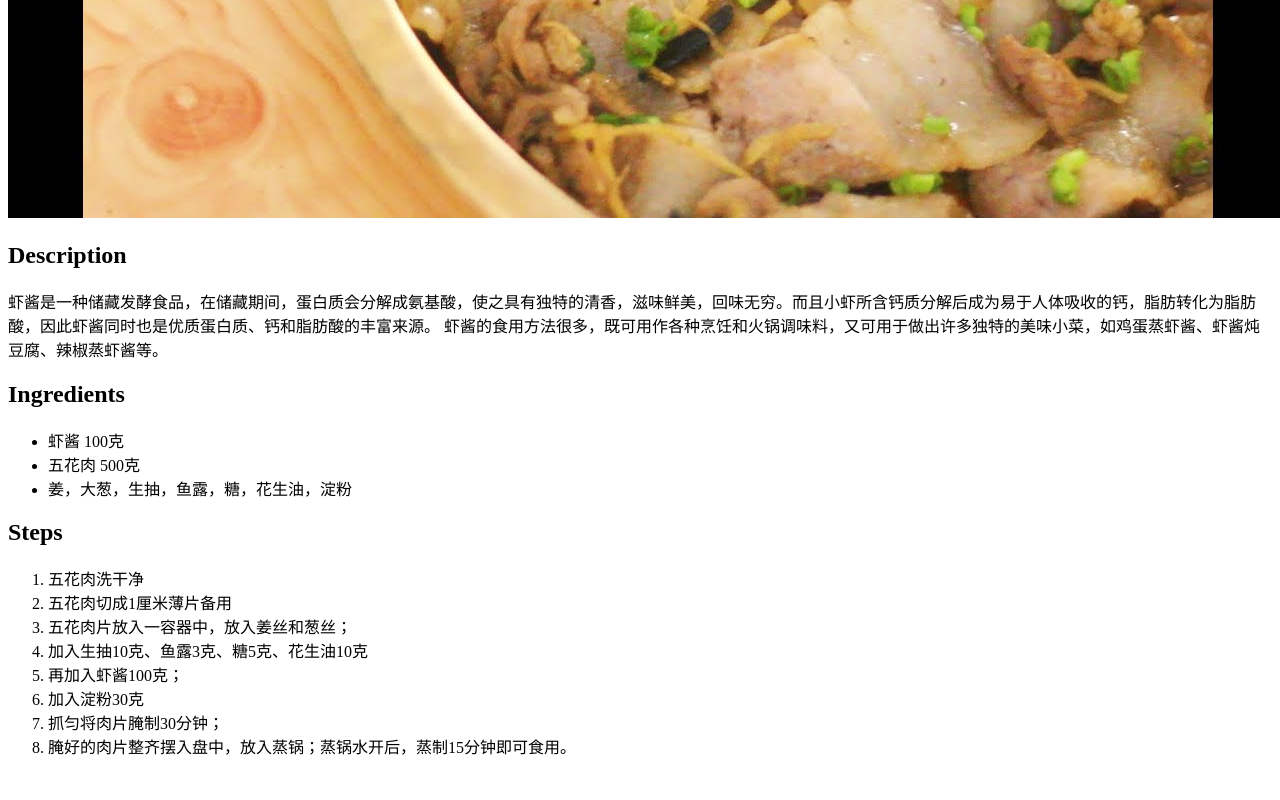
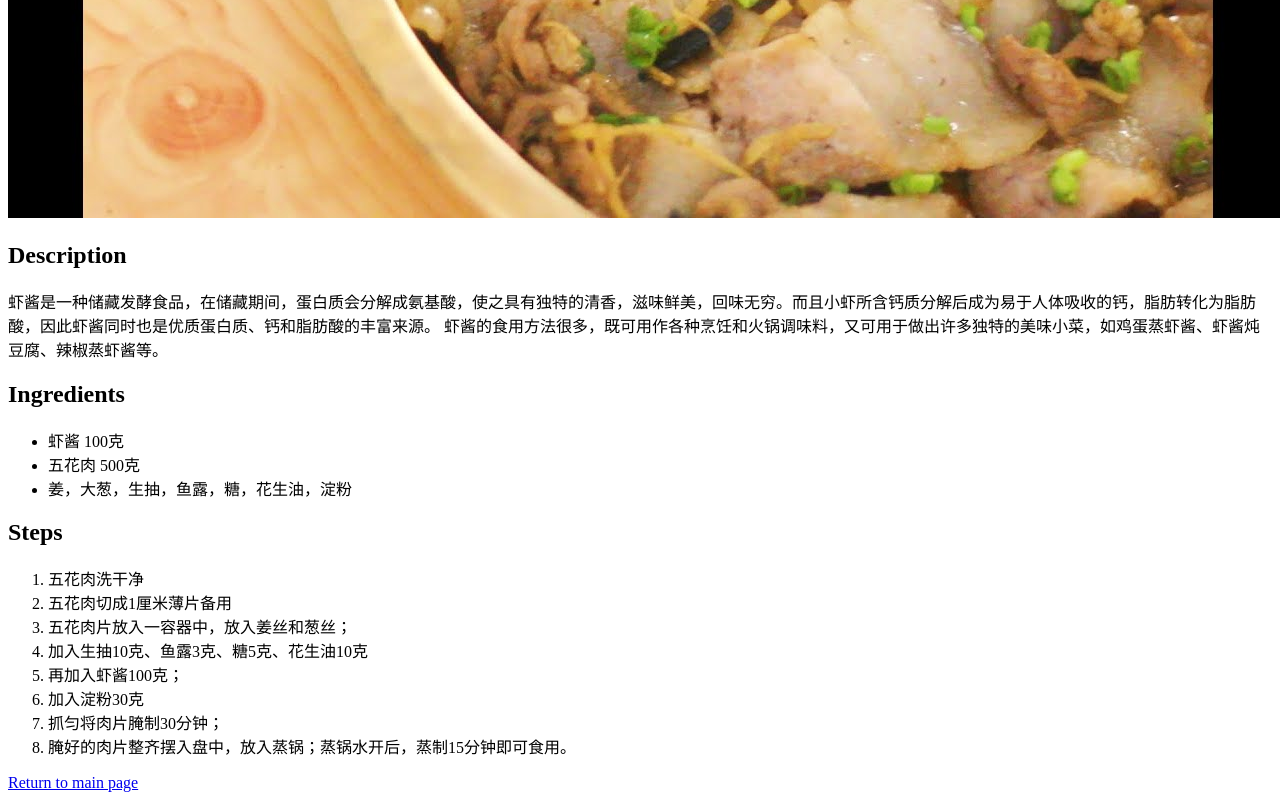
Before and after one commit to ichts/odin-recipes, a plain HTML site: page shrimp-paste-pork-belly.html in a window 1280 px wide. Shown: the part 591-1391 px from the top of the page. Before the commit the page ends 1365 px from the top, so only its background shows below. Drawn offline with Linux system fonts and the light colour scheme.

Commit message:
Add return to main menu link on every recipe page

```diff
--- a/shrimp-paste-pork-belly.html
+++ b/shrimp-paste-pork-belly.html
@@ -34,5 +34,7 @@
       <li>抓匀将肉片腌制30分钟；</li>
       <li>腌好的肉片整齐摆入盘中，放入蒸锅；蒸锅水开后，蒸制15分钟即可食用。</li>
     </ol>
+
+    <a href="index.html">Return to main page</a>
   </body>
 </html>
```
Also changed, not shown: carbonara.html (+1 -0 lines), fry-roast-chicken.html (+2 -1 lines).
